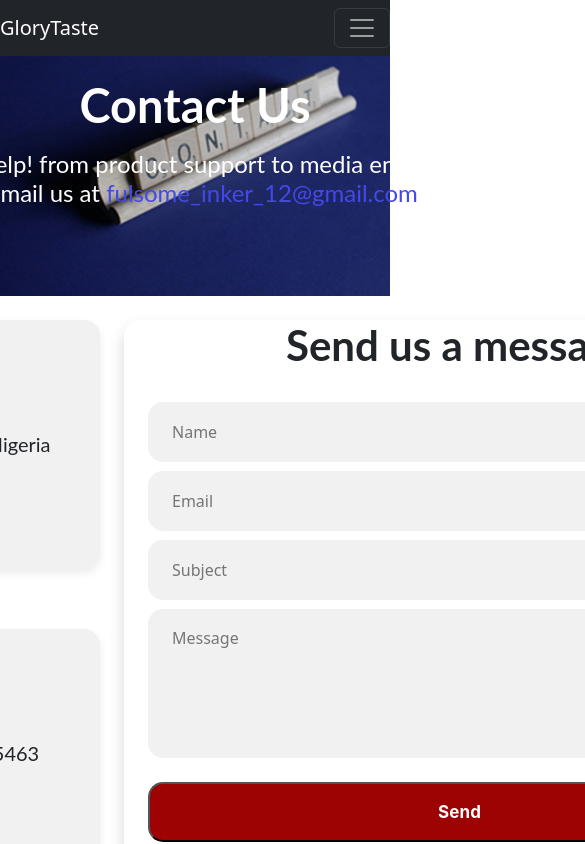
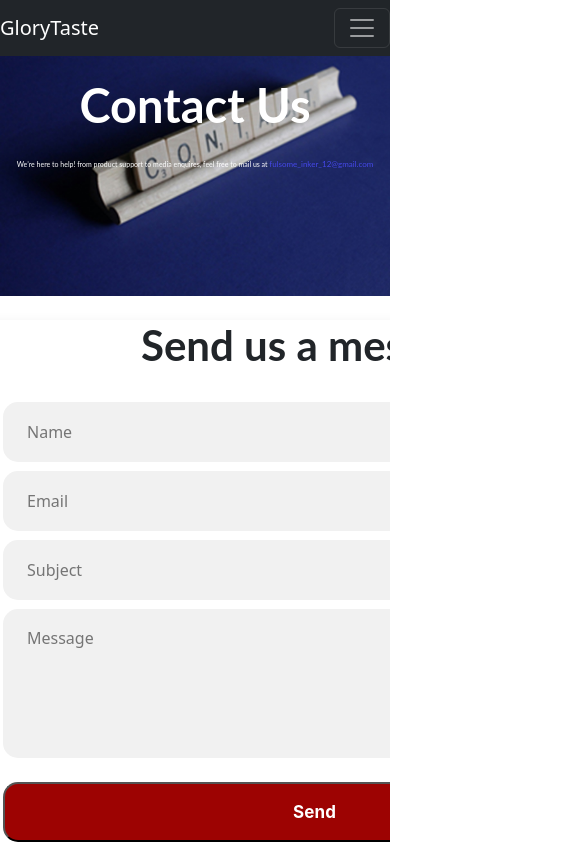
Before and after one commit to GloryEvi/my-landing-page, a React (Create React App) app: page /contact in a window 390 px wide. Shown: the top 844 px of the page, 585 px wide, since content can reach past the window. Built offline with nearby package versions, Linux system fonts and the light colour scheme.

Commit message:
update contact.css

```diff
--- a/src/pages/Contact.css
+++ b/src/pages/Contact.css
@@ -22,14 +22,14 @@
     width: 744px;
     height: 58px;
     font-family: Lato;
-    font-size: 24px;
+    font-size: 17px;
     font-weight: 400;
     line-height: 28.8px;
     text-align: center;
     color: #fff;
     span {
       font-family: Lato;
-      font-size: 24px;
+      font-size: 15px;
       font-weight: 400;
       line-height: 28.8px;
       text-align: center;
@@ -171,3 +171,22 @@
     }
   }
 }
+.saas {
+  overflow-x: hidden;
+  padding: 0;
+  margin: 0;
+  box-sizing: border-box;
+}
+@media (max-width: 1100px) {
+  .sec:nth-of-type(2) {
+    width: 100px;
+  }
+}
+@media (max-width: 600px) {
+  .sec:first-of-type p {
+    font-size: 7px;
+  }
+  .sec:first-of-type p span {
+    font-size: 8px;
+  }
+}
--- a/src/pages/Contact.js
+++ b/src/pages/Contact.js
@@ -6,10 +6,10 @@ import "./Contact.css";
 
 const Contact = () => {
   return (
-    <main>
+    <div className="saas">
       <section className="sec">
         <h2>Contact Us</h2>
-        <p>
+        <p className="cool">
           We’re here to help! from product support to media enquires, feel free
           to mail us at <span>fulsome_inker_12@gmail.com</span>
         </p>
@@ -59,7 +59,7 @@ const Contact = () => {
           </form>
         </div>
       </section>
-    </main>
+    </div>
   );
 };
 
```
